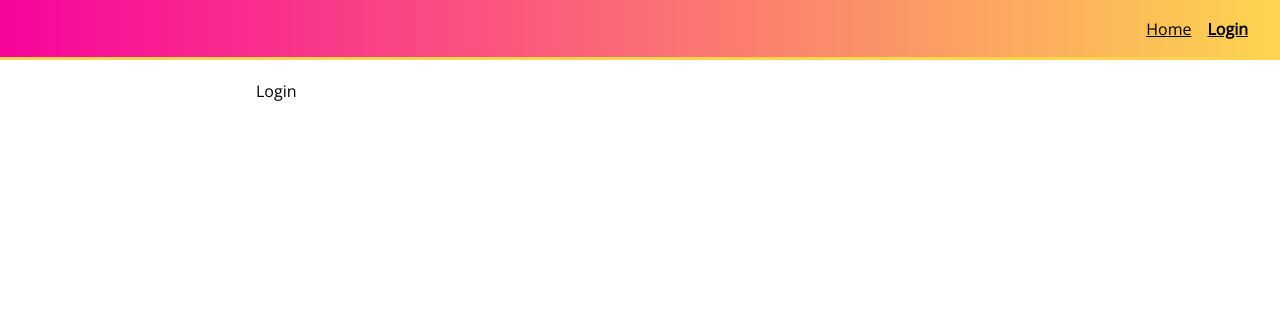
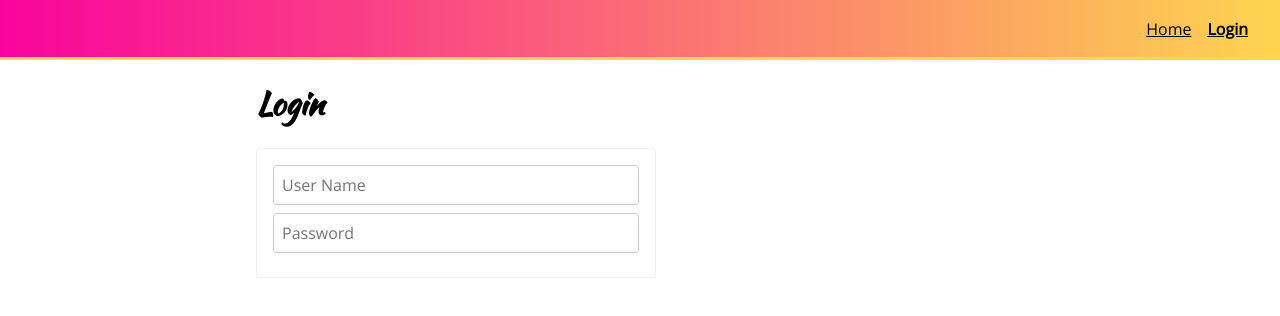
Before and after one commit to nahummor/styled-component, a React (Create React App) app: page /login in a window 1280 px wide. Shown: the top 316 px of the page. Built offline with nearby package versions, Linux system fonts and the light colour scheme.

Commit message:
starting login page

```diff
--- /dev/null
+++ b/src/components/common/Input.js
@@ -0,0 +1,15 @@
+import styled from 'styled-components';
+
+const Input = styled.input`
+   padding: 4px 8px;
+   border: 1px solid #ccc;
+   border-radius: 4px;
+   font-size: 1rem;
+   font-family: 'Open Sans';
+   margin-bottom: 8px;
+   width: 100%;
+   box-sizing: border-box;
+   height: 40px;
+`;
+
+export { Input };
--- a/src/components/common/index.js
+++ b/src/components/common/index.js
@@ -1,3 +1,4 @@
 export * from './Button';
 export * from './PageLayout';
 export * from './Header';
+export * from './Input';
--- a/src/components/pages/Home.js
+++ b/src/components/pages/Home.js
@@ -1,7 +1,17 @@
 import React from 'react';
 import { PageLayout } from '../common';
 const Home = () => {
-   return <PageLayout>Home</PageLayout>;
+   return (
+      <PageLayout>
+         <h1>Home</h1>
+         <p>
+            Lorem, ipsum dolor sit amet consectetur adipisicing elit. Rem
+            temporibus a saepe impedit quos nam odio nobis sed, illum tempore
+            atque provident quas, veniam consectetur ducimus eveniet vel
+            obcaecati. Magni?
+         </p>
+      </PageLayout>
+   );
 };
 
 export default Home;
--- a/src/components/pages/Login.js
+++ b/src/components/pages/Login.js
@@ -1,8 +1,51 @@
-import React from 'react';
-import { PageLayout } from '../common/PageLayout';
+import React, { useState } from 'react';
+import { PageLayout, Input } from '../common';
+import styled from 'styled-components';
+
+const Form = styled.form`
+   width: 100%;
+   max-width: 400px;
+   background: white;
+   border: 1px solid #eee;
+   padding: 16px;
+   box-sizing: border-box;
+   color: black;
+   border-radius: 4px;
+`;
 
 const Login = () => {
-   return <PageLayout>Login</PageLayout>;
+   const [formFields, setFormFields] = useState({ userName: '', password: '' });
+
+   const handelInputChange = (event) => {
+      event.persist();
+
+      setFormFields((oldState) => ({
+         ...oldState,
+         [event.target.name]: event.target.value,
+      }));
+   };
+
+   return (
+      <PageLayout>
+         <h1>Login</h1>
+         <Form>
+            <Input
+               value={formFields.userName}
+               onChange={handelInputChange}
+               type='text'
+               name='userName'
+               placeholder='User Name'
+            />
+            <Input
+               value={formFields.password}
+               onChange={handelInputChange}
+               type='password'
+               name='password'
+               placeholder='Password'
+            />
+         </Form>
+      </PageLayout>
+   );
 };
 
 export default Login;
```
